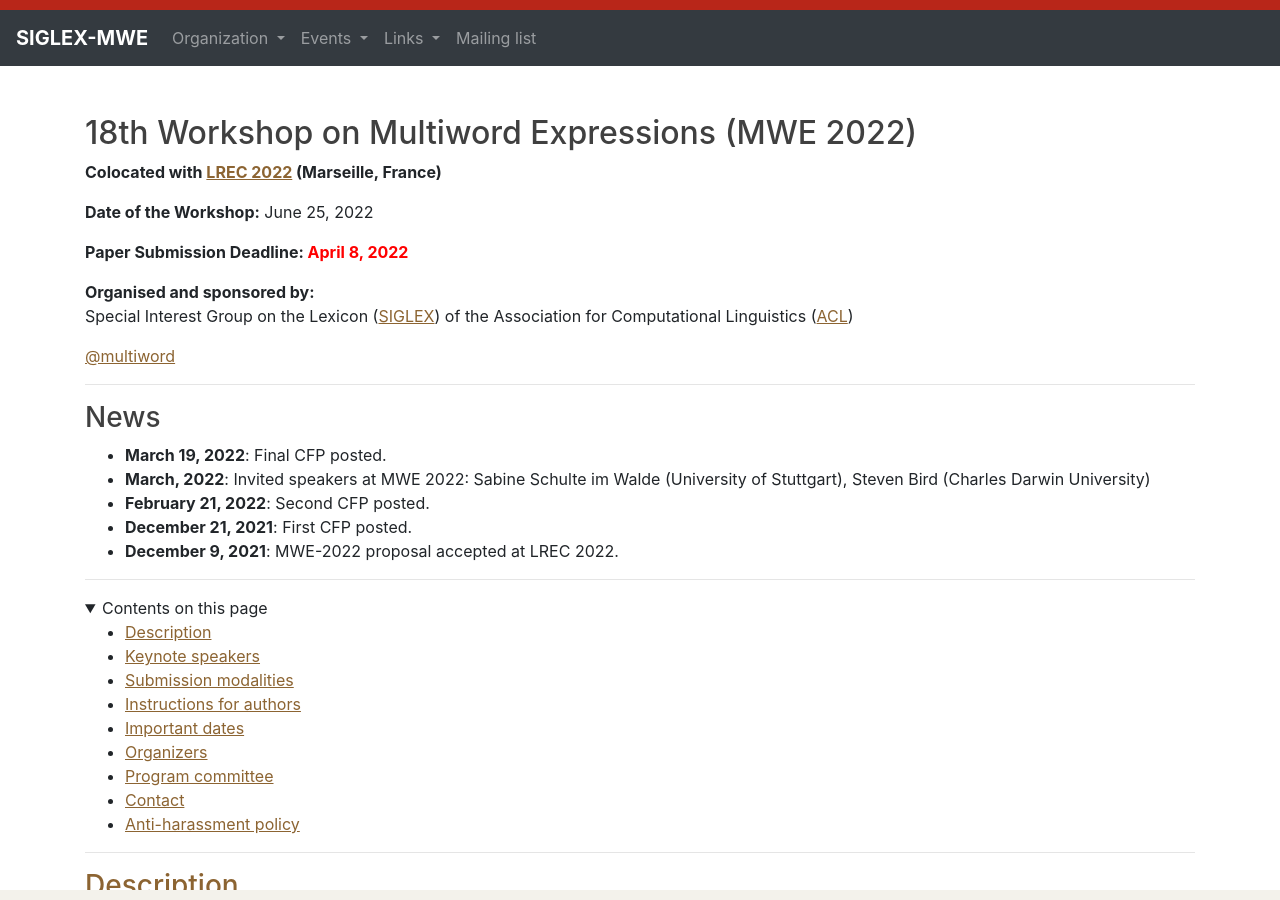
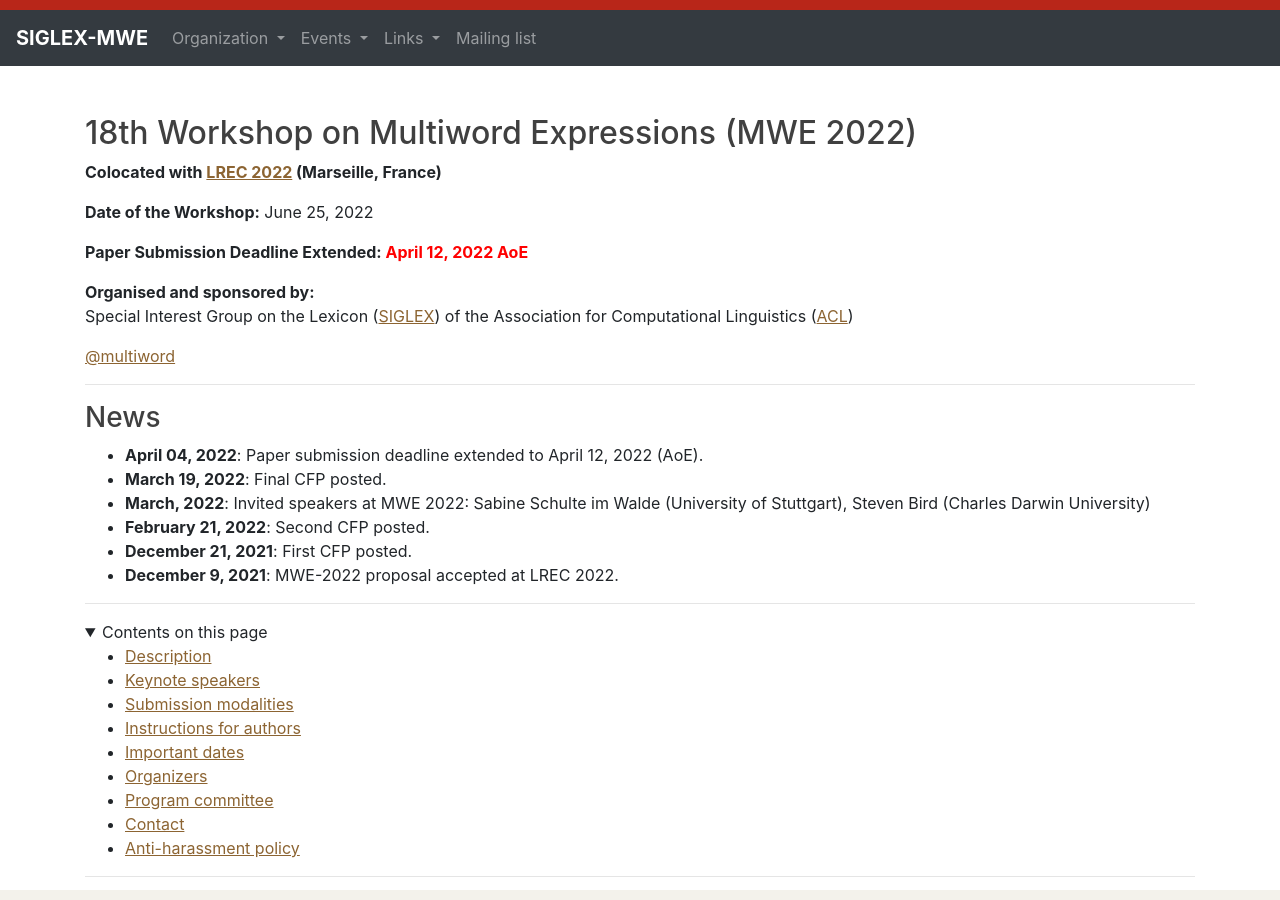
Before and after one commit to multiword/multiword.github.io, a Jekyll site: the page built from mwe2022/index.md, in a window 1280 px wide and 900 px high. Built offline with Jekyll 4.4.1, drawn with Linux system fonts in a browser that asks for light colours; comment, search, counter and statistics services are not loaded; some of the changed text lies outside the part shown.

Commit message:
Update submission deadlineand news

```diff
--- a/mwe2022/index.md
+++ b/mwe2022/index.md
@@ -11,7 +11,7 @@
 
 **Date of the Workshop:** June 25, 2022
 
-**Paper Submission Deadline: <font color="red">April 8, 2022</font>**<br>
+**Paper Submission Deadline Extended: <font color="red">April 12, 2022 AoE</font>**<br>
 
 **Organised and sponsored by:**\
 Special Interest Group on the Lexicon ([SIGLEX](http://www.siglex.org/)) of the Association for Computational Linguistics ([ACL](https://www.aclweb.org/portal/))
@@ -22,6 +22,7 @@
 
 ### News
 
+* **April 04, 2022**: Paper submission deadline extended to April 12, 2022 (AoE).
 * **March 19, 2022**: Final CFP posted.
 * **March, 2022**: Invited speakers at MWE 2022: Sabine Schulte im Walde (University of Stuttgart), Steven Bird (Charles Darwin University)
 * **February 21, 2022**: Second CFP posted.
@@ -115,7 +116,7 @@
 -----
 
 ### <a name="dates"> Important Dates </a>
-Paper Submission Deadline: **<font color="red">April 8, 2022</font>**<br>
+Paper Submission Deadline: **<font color="red">April 12, 2022</font>**<br>
 Notification of Acceptance: May 3, 2022<br>
 Camera-ready Papers Deadline: May 23, 2022<br>
 Workshop: June 25, 2022
```
